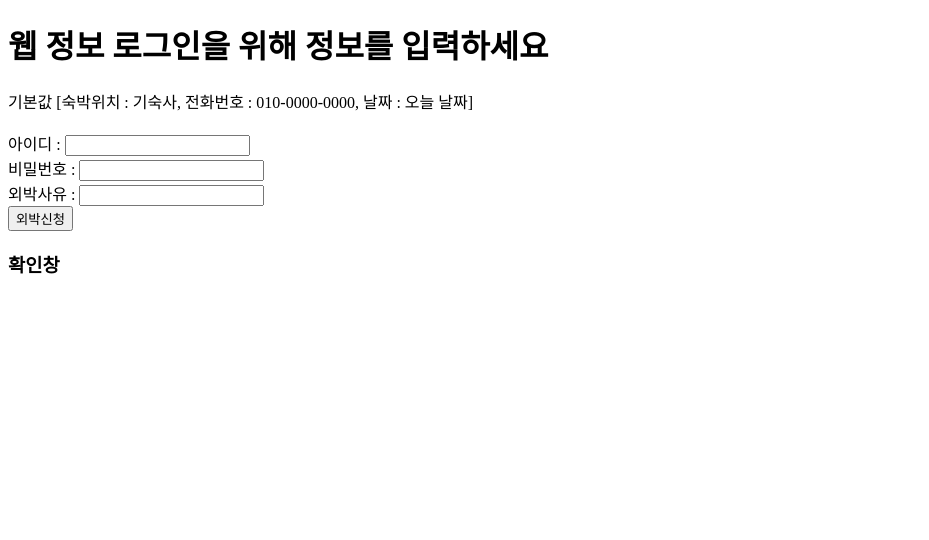
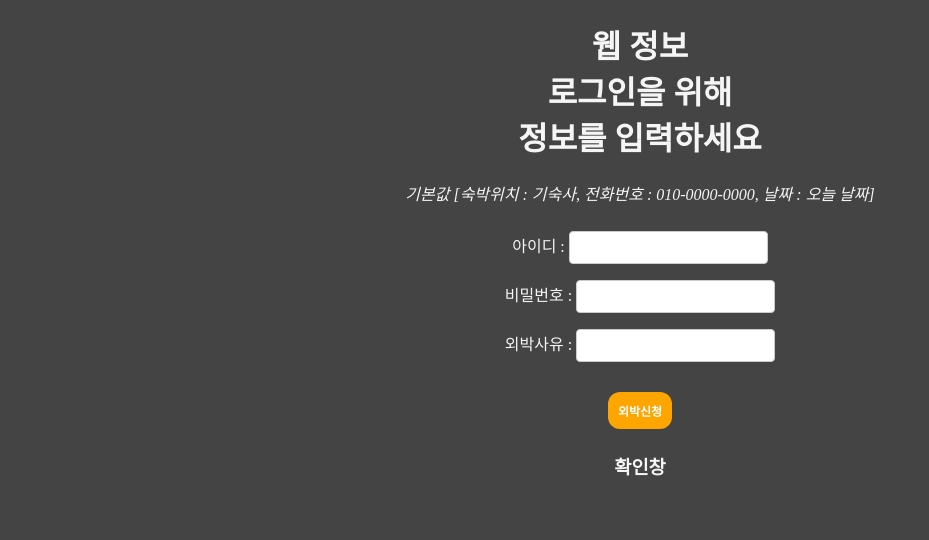
Before and after one commit to cwadven/wku_dorm, a Django app: page / in a window 1280 px wide. Shown: the top 540 px of the page, without its empty margins (0-929 px from the left). Run offline with Django 3.2, Linux system fonts and the light colour scheme.

Commit message:
디자인 수정

```diff
--- a/checking/templates/home.html
+++ b/checking/templates/home.html
@@ -9,6 +9,35 @@
     <title>외박신청</title>
 </head>
 <style>
+
+    body, html{
+        background-color:#444444;
+        color:whitesmoke;
+        text-align: center;
+    }
+
+    table{
+        background-color: aliceblue;
+        color:#444444;
+        border-radius: 12px;
+    }
+
+    td{
+        padding:3px;
+        border-style: double;
+        border-right-color:#444444;
+        border-left-color:#444444;
+    }
+
+    a {
+        display:none;
+    }
+
+    th{
+        border-radius: 12px;
+        color:#444444;
+    }
+
     #loader {
         border: 16px solid #f3f3f3;
         border-radius: 50%;
@@ -26,14 +55,38 @@
         margin-top: -60px;
     }
 
+    .button {
+        background-color: orange;
+        border: none;
+        color: white;
+        padding: 10px;
+        text-align: center;
+        text-decoration: none;
+        display: inline-block;
+        font-size: 12px;
+        margin: 4px 2px;
+        border-radius: 12px;
+        cursor: pointer;
+        font-weight: bold;
+    }
+
+    input[type=text],input[type=password] {
+    padding: 8px 10px;
+    margin: 8px 0;
+    display: inline-block;
+    border: 1px solid #ccc;
+    border-radius: 4px;
+    box-sizing: border-box;
+    }
+
     @-webkit-keyframes spin {
             0% { -webkit-transform: rotate(0deg); }
             100% { -webkit-transform: rotate(360deg); }
         }
 
-        @keyframes spin {
-        0% { transform: rotate(0deg); }
-        100% { transform: rotate(360deg); }
+    @keyframes spin {
+    0% { transform: rotate(0deg); }
+    100% { transform: rotate(360deg); }
     }
 
     #message_wait{
@@ -46,6 +99,7 @@
         z-index: 2;
         font-weight: bold;
     }
+
 </style>
 <script>
     function show_load() {
@@ -59,17 +113,19 @@
     <div id="message_wait">Loading</div>
     <form method="POST" action="{%url 'home'%}" onsubmit="return show_load();">
         {%csrf_token%}
-        <h1>웹 정보 로그인을 위해 정보를 입력하세요</h1>
-        기본값 [숙박위치 : 기숙사, 전화번호 : 010-0000-0000, 날짜 : 오늘 날짜]<br><br>
+        <h1>웹 정보<br>로그인을 위해<br>정보를 입력하세요</h1>
+        <span style="font-style: oblique;">기본값 [숙박위치 : 기숙사, 전화번호 : 010-0000-0000, 날짜 : 오늘 날짜]</span><br><br>
         아이디 : <input type="text" name="username" required/><br>
         비밀번호 : <input type="password" name="password" required/><br>
-        외박사유 : <input type="text" name="reasons" required/><br>
-        <input type="submit" value="외박신청"/>
+        외박사유 : <input type="text" name="reasons" required/><br><br>
+        <input class="button" type="submit" value="외박신청"/>
     </form>
 
     <h3>확인창</h3>
     {{doned|safe}}
+    <div style="margin:auto;text-align:-webkit-center;">
     {{error_check|safe}}
+    </div>
     <br><br>
 </body>
 </html>
```
Also changed, not shown: checking/static/room.jpg (added), static/room.jpg (added), static/wkuicon.ico (added).
